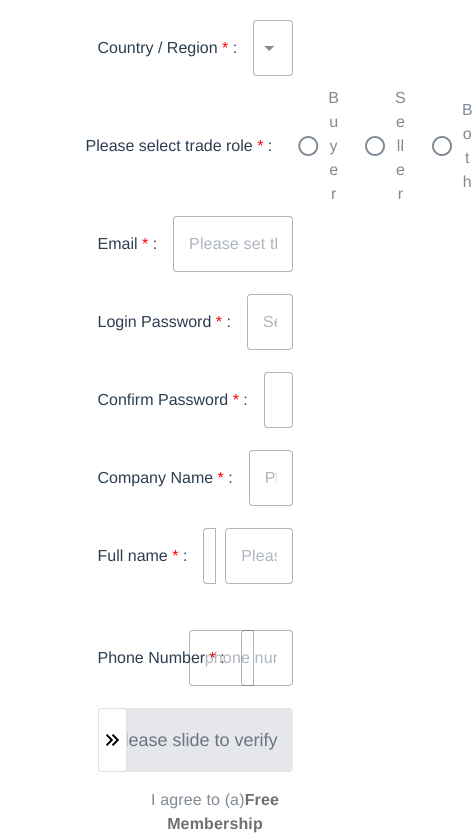
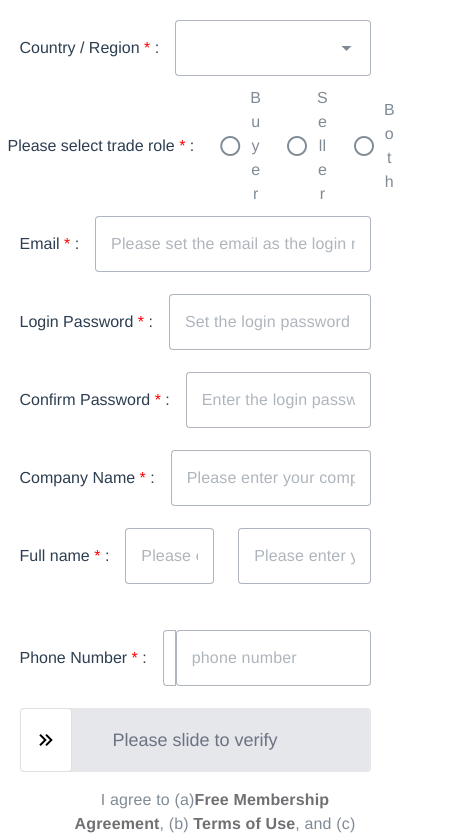
Before and after one commit to nada689/e-commerce, a Vue app: page /sign-up in a window 390 px wide. Shown: the top 837 px of the page, 473 px wide, since content can reach past the window. Built offline with nearby package versions, Linux system fonts and the light colour scheme; what @ckeditor/ckeditor5-vue would draw is missing.

Commit message:
Update RegisterForm.vue

```diff
--- a/src/components/Auth/RegisterForm.vue
+++ b/src/components/Auth/RegisterForm.vue
@@ -405,3 +405,16 @@ export default {
   },
 };
 </script>
+<style lang="scss" scoped>
+@media (max-width: 700px) {
+  .v-form {
+    width: 90% !important;
+  }
+}
+
+@media (min-width: 700px) and (max-width: 950px) {
+  .v-form {
+    width: 70% !important;
+  }
+}
+</style>
```
